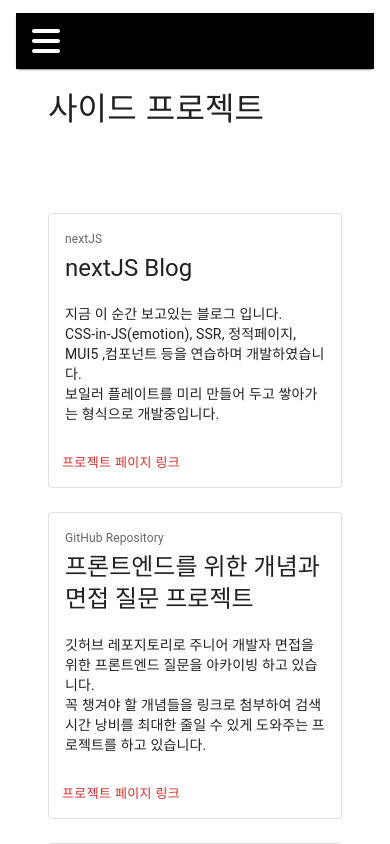
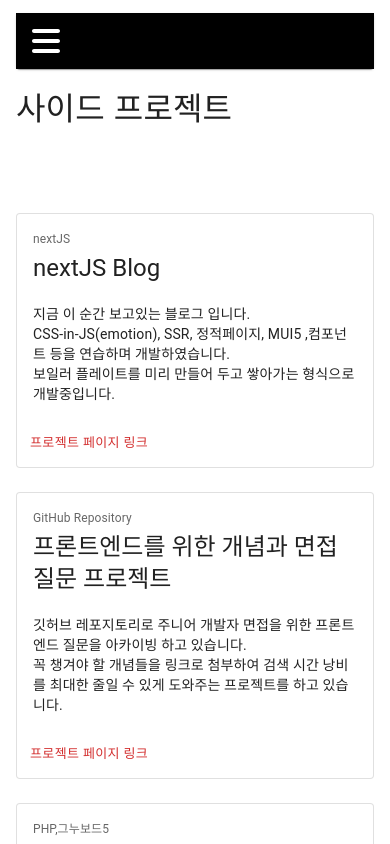
Before and after one commit to smee6/nextJS_Blog, a Next.js app: page /blog/project in a window 390 px wide. Shown: the top 844 px of the page. Built offline with nearby package versions, Linux system fonts and the light colour scheme.

Commit message:
모바일 css 변경

```diff
--- a/styles/Home.module.css
+++ b/styles/Home.module.css
@@ -137,6 +137,10 @@
     flex-direction: column;
   }
 
+  .container {
+    padding: 0;
+  }
+
   .hideMenu {
     display: none;
   }
```
